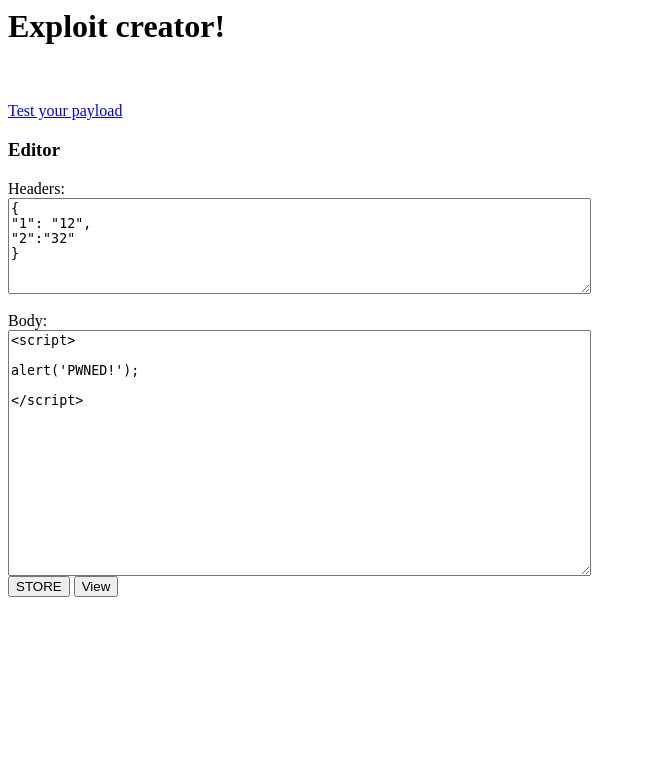
After one commit to SidneyJob/CSTL, a Flask app: page /edit in a window 1280 px wide. The commit adds this page. Shown: the top 783 px of the page, without its empty margins (0-646 px from the left). Run offline with Flask 3, Linux system fonts and the light colour scheme.

Commit message:
Залил говнокод перед сном. Теперь можно заливать PoC без перезапуска сервера и менять его прям с сайта

```diff
--- a/app/server.py
+++ b/app/server.py
@@ -1,8 +1,12 @@
 from flask import Flask
 from views import lab_views
 from logger import setup_logger, check_decision
+from dotenv import load_dotenv
 import ssl
 import os
+
+load_dotenv()
+logger = setup_logger()
 
 app = Flask(__name__, template_folder='templates')
 app.register_blueprint(lab_views, url_prefix="/", name="lab_views")
@@ -10,7 +14,6 @@ app.register_blueprint(lab_views, url_prefix="/", name="lab_views")
 app.secret_key = os.getenv("SECRET_KEY")
 app.debug = check_decision("FLASK_DEBUG", 'False')
 
-logger = setup_logger()
 
 flask_run_cert = check_decision("FLASK_RUN_CERT", 'False')
 if flask_run_cert:
@@ -22,9 +25,10 @@ else:
 
 # Start server
 if __name__ == "__main__":
-    logger.debug("Server started")
+    logger.warning(f"[+] Server started! {os.getenv('HOST')}:{os.getenv('PORT')}")
+
     app.run(
-        host='0.0.0.0',
-        port=8081,
+        host=os.getenv("HOST"),
+        port=int(os.getenv("PORT")),
         ssl_context=ctx
         )
--- /dev/null
+++ b/app/templates/custom/headers.json
@@ -0,0 +1,4 @@
+{
+"1": "12",
+"2":"32"
+}
--- /dev/null
+++ b/app/templates/custom/payload.html
@@ -0,0 +1,5 @@
+<script>
+
+alert('PWNED!');
+
+</script>
--- /dev/null
+++ b/app/templates/edit.html
@@ -0,0 +1,30 @@
+<html>
+<script src="main.js" type="text/javascript" ></script>
+<script src="csrf.js" type="text/javascript" ></script>
+<script src="cors.js" type="text/javascript" ></script>
+<head>
+</head>
+<body>
+
+<h1>Exploit creator!</h1>
+    <br><br>
+
+
+    <a href="/payload">Test your payload</a>
+
+    <div>
+    <form id="Editor" action="/edit" method="POST" style="max-width: unset">
+        <h3><b>Editor</b></h3>
+
+        <label>Headers:</label><br>
+        <textarea rows="5" cols="70" style="white-space: no-wrap; overflow-x: scroll" name="Headers">{{headers}}</textarea><br><br>
+
+        <label>Body:</label><br>
+        <textarea rows="15" cols="70" style="white-space: no-wrap; overflow-x: scroll" name="Body">{{body}}</textarea><br>
+
+        <button name="action"value="Store">STORE</button>
+        <button name="action" value="View">View</button>
+    </form>
+</div>
+</body>
+</html>
--- a/app/templates/index.html
+++ b/app/templates/index.html
@@ -14,8 +14,8 @@
 
     <br><br>
 
-    <a href="/attack">TESTING PAGE</a>
-    <script> //main(); </script>
+    <a href="/attack">Test default attacks</a>
+    <a href="/edit">Create your own payload</a>
 
 </body>
 </html>
--- a/app/views.py
+++ b/app/views.py
@@ -32,6 +32,58 @@ def attack_route():
                         ATTACK_DOMAIN=attack_domain,
                         INTERACTSH_DOMAIN=interactsh_domain)
                         )
+
+@lab_views.route('/edit', methods=['POST', 'GET'])
+def edit_route():
+    with open('templates/custom/payload.html','r') as f:
+        body = f.read()
+
+    with open('templates/custom/headers.json','r') as f:
+        headers = f.read()
+
+    res = make_response(render_template("edit.html",
+                                        body=body,
+                                        headers=headers
+                                    ))
+    try:
+            # VIEW
+            if request.form.get('action') == "View":
+                res = make_response("Some",301)
+                res.headers = {"Location":"/payload"}
+
+            # STORE
+            if request.form.get('action') == "Store":
+                body = request.form.get('Body')
+                headers = request.form.get('Headers')
+
+                with open('templates/custom/payload.html','w') as f:
+                    f.write(f"{body}")
+
+                with open('templates/custom/headers.json','w') as f:
+                    f.write(f"{headers}")
+
+                res = make_response(render_template("edit.html",
+                                        body=body,
+                                        headers=headers
+                                ))
+                return res
+
+    except() as f:
+        pass
+
+    return res
+
+
+@lab_views.route('/payload', methods=['POST', 'GET'])
+def payload_route():
+    with open('templates/custom/headers.json','r') as f:
+        headers_ = f.read()
+
+    res = make_response(render_template("custom/payload.html"))
+    res.headers = json.loads(headers_)
+
+    return res
+
 
 
 # Return JavaScript files
```
Also changed, not shown: app/utils.py (+26 -15 lines), 1 other file.
